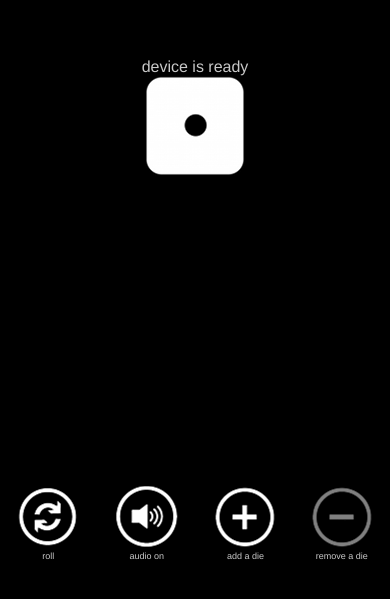
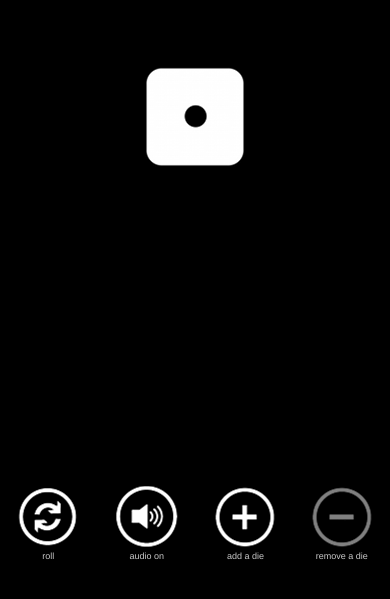
Before and after one commit to markarja/diceroller, a plain HTML site: page index.html in a window 390 px wide. Shown: the part 245-844 px from the top of the page. Drawn offline with Linux system fonts and the light colour scheme; some packages are replaced by stand-ins of ours.

Commit message:
Removing (x, y, z) message.

```diff
--- a/accelerometer.js
+++ b/accelerometer.js
@@ -29,10 +29,6 @@ var shake = (function () {
 		var accelerationChange = {};
 
 		if (previousAcceleration.x !== null) {
-
-			document.getElementById("accelerometer").innerHTML =
-				"x = " + acceleration.x + ",y = " + acceleration.y + ", z = " + acceleration.z;
-
 			accelerationChange.x = Math.abs(previousAcceleration.x - acceleration.x);
 			accelerationChange.y = Math.abs(previousAcceleration.y - acceleration.y);
 			accelerationChange.z = Math.abs(previousAcceleration.z - acceleration.z);
--- a/app.js
+++ b/app.js
@@ -96,6 +96,5 @@ function setDiceLayout() {
 }
 
 function onDeviceReady() {
-	document.getElementById("accelerometer").innerHTML = "device is ready";
 	shake.startWatch(roll);
 }
--- a/index.html
+++ b/index.html
@@ -18,9 +18,6 @@
 		<table class="content">
 			<tr>
 				<td class="content">
-					<div id="accelerometer">
-						x = 0, y = 0, z = 0
-					</div>
 					<img id="die1" src="res/1.png" />
 					<span id="placeholder1"></span>
 					<img id="die2" src="res/1.png" style="display: none;" />
```
